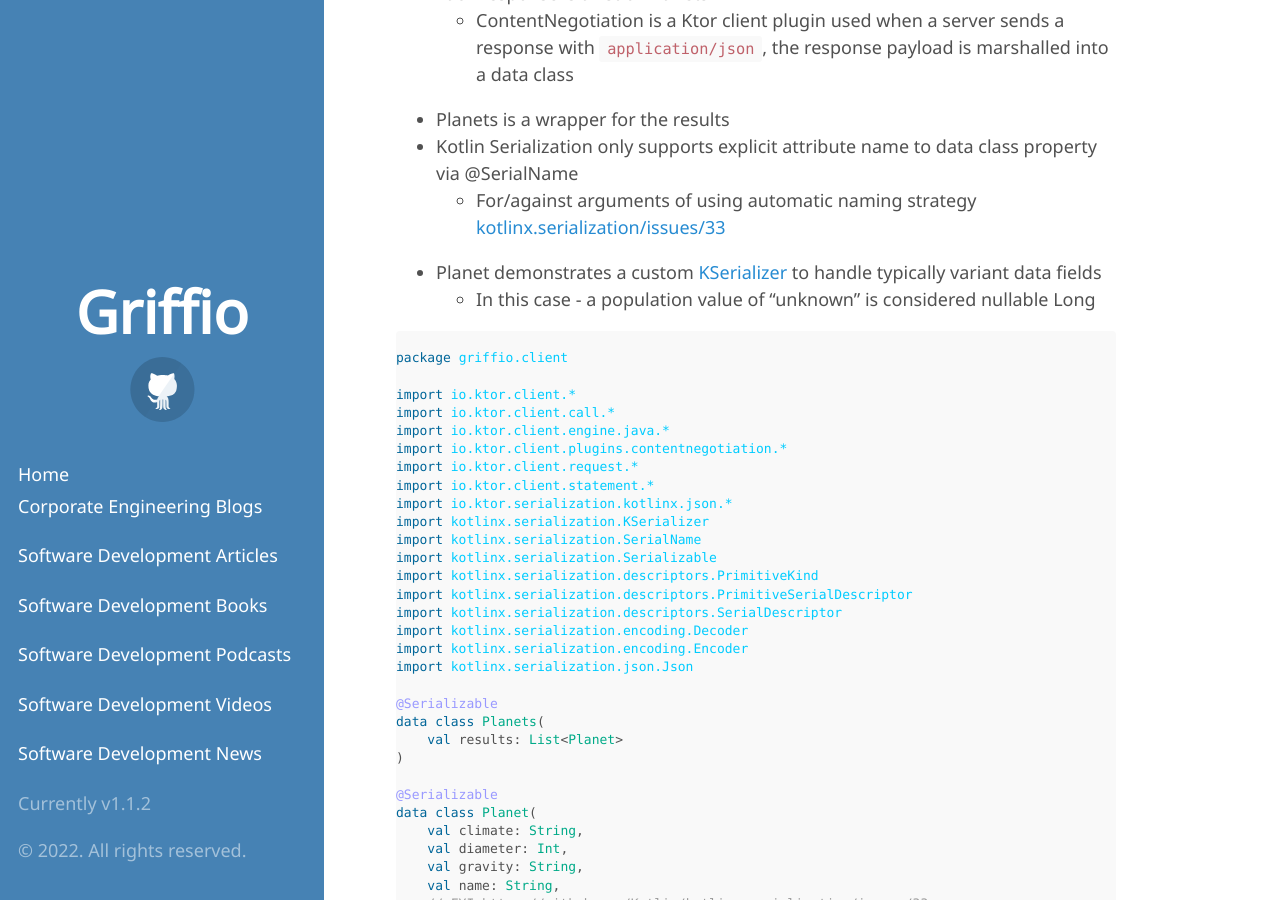
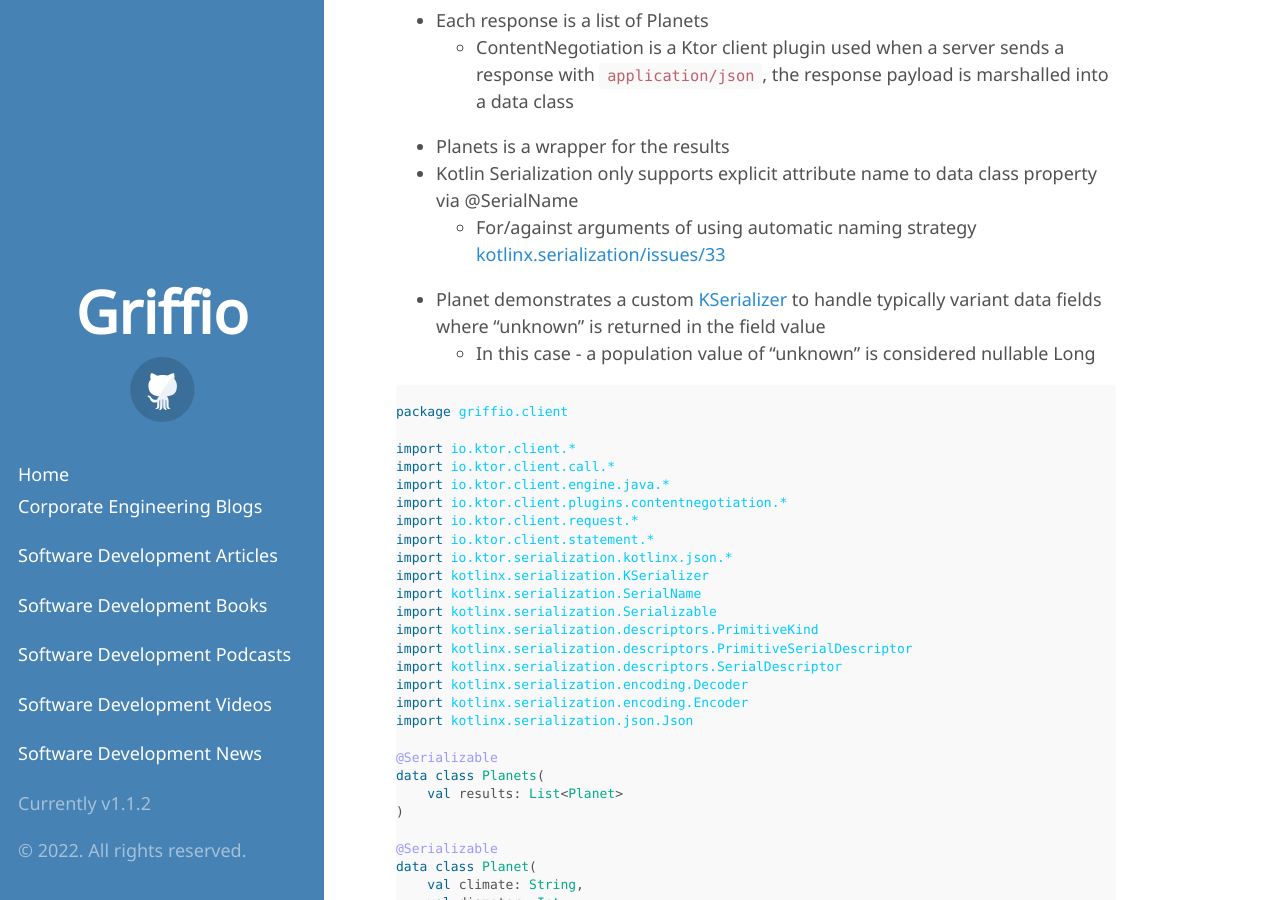
Before and after one commit to griffio/griffio.github.io, a Jekyll site: the page built from _posts/2022-06-23-More-Kotlin-Ktor-Client.md, in a window 1280 px wide and 900 px high, scrolled down 1762 px. Built offline with Jekyll 4.4.1, drawn with Linux system fonts in a browser that asks for light colours; some web fonts are replaced; some of the changed text lies outside the part shown.

Commit message:
Update 2022-06-23-More-Kotlin-Ktor-Client.md

````diff
--- a/_posts/2022-06-23-More-Kotlin-Ktor-Client.md
+++ b/_posts/2022-06-23-More-Kotlin-Ktor-Client.md
@@ -92,7 +92,7 @@
 * Planets is a wrapper for the results
 * Kotlin Serialization only supports explicit attribute name to data class property via @SerialName
   * For/against arguments of using automatic naming strategy [kotlinx.serialization/issues/33](https://github.com/Kotlin/kotlinx.serialization/issues/33)
-* Planet demonstrates a custom [KSerializer](https://kotlin.github.io/kotlinx.serialization/kotlinx-serialization-core/kotlinx.serialization/-k-serializer/index.html) to handle typically variant data fields
+* Planet demonstrates a custom [KSerializer](https://kotlin.github.io/kotlinx.serialization/kotlinx-serialization-core/kotlinx.serialization/-k-serializer/index.html) to handle typically variant data fields where "unknown" is returned in the field value
   * In this case - a population value of "unknown" is considered nullable Long
 
 ``` kotlin
````
Also changed, not shown: other parts of _posts/2022-06-23-More-Kotlin-Ktor-Client.md (+2 -1 lines).
